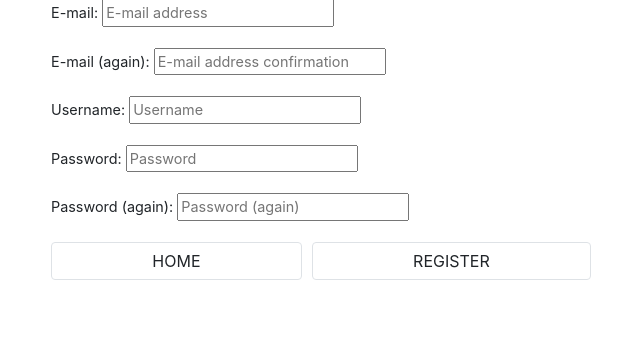
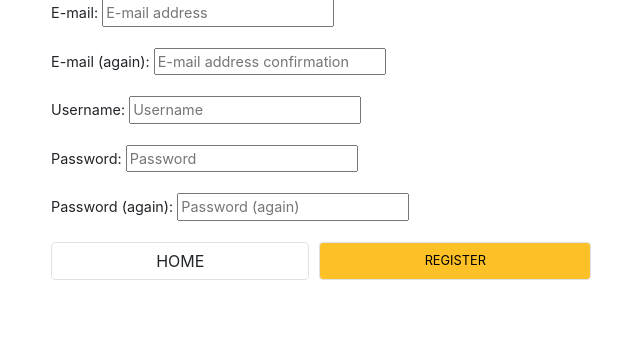
Before and after one commit to Algety/bookstore, a Django app: page /accounts/signup/ in a window 1280 px wide. Shown: the part 311-653 px from the top of the page, without its empty margins (34-674 px from the left). Run offline with Django 3.2, Linux system fonts and the light colour scheme; some libraries are stand-ins or nearby versions; some web fonts are replaced.

Commit message:
Move white and yellow main buttons styles to base.css

```diff
--- a/static/css/base.css
+++ b/static/css/base.css
@@ -371,6 +371,17 @@ header {
 
 .buy-btn:hover {
     background-color: var(--second-color-hover) !important;
+}
+
+/* -------- Cart & Checkout Action buttons -------- */
+.cart-action-button {
+    font-size: 0.8rem !important;
+}
+
+.checkout-button {
+    background-color: var(--second-color) !important;
+    color: black !important;
+    font-size: 0.8rem !important;
 }
 
 /* -------- File input button -------- */
```
